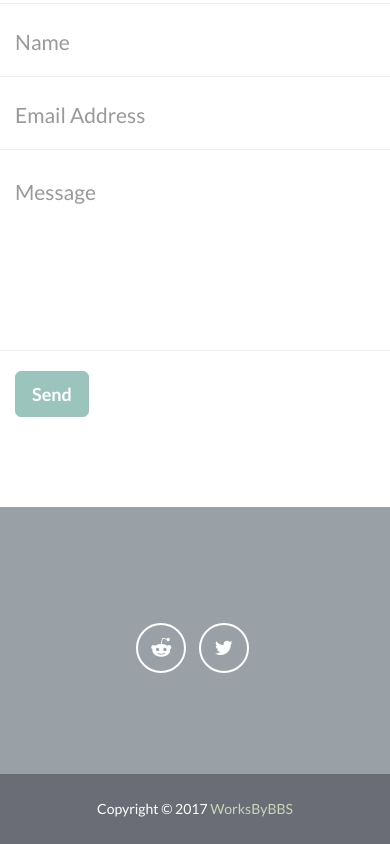
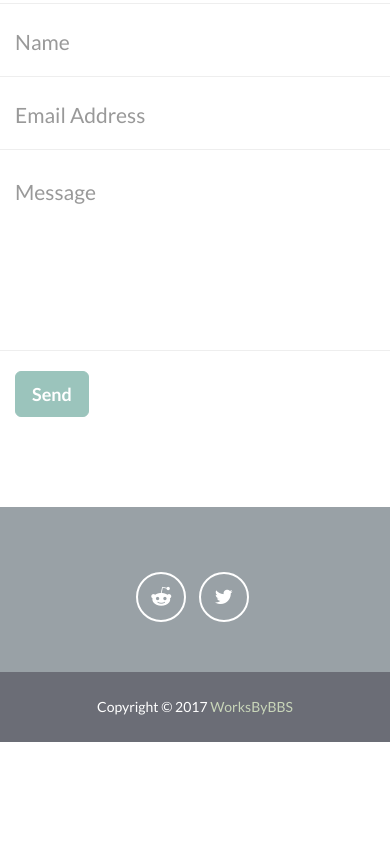
Before and after one commit to WorksbyBBS/testingrepo, a plain HTML site: page index.html in a window 390 px wide. Shown: the part 3531-4375 px from the top of the page. After the commit the page ends 4273 px from the top, so only its background shows below. Drawn offline with nearby package versions, Linux system fonts and the light colour scheme.

Commit message:
Updated footer

```diff
--- a/index.html
+++ b/index.html
@@ -285,12 +285,7 @@
     <div class="footer-above">
         <div class="container">
             <div class="row">
-                <div class="footer-col col-md-4">
-                    <!--<h3>Location</h3>
-                    <p>3481 Melrose Place
-                        <br>Beverly Hills, CA 90210</p>-->
-                </div>
-                <div class="footer-col col-md-4">
+                <div class="footer-col">
                     <ul class="list-inline">
                         <li>
                             <a href="https://www.reddit.com/user/b1gbangseungri/" class="btn-social btn-outline"><span class="sr-only">Reddit</span><i
@@ -301,11 +296,6 @@
                                     class="fa fa-fw fa-twitter"></i></a>
                         </li>
                     </ul>
-                </div>
-                <div class="footer-col col-md-4">
-                    <!--<h3>About Freelancer</h3>
-                    <p>Freelance is a free to use, open source Bootstrap theme created by <a
-                            href="http://startbootstrap.com">Start Bootstrap</a>.</p>-->
                 </div>
             </div>
         </div>
```
